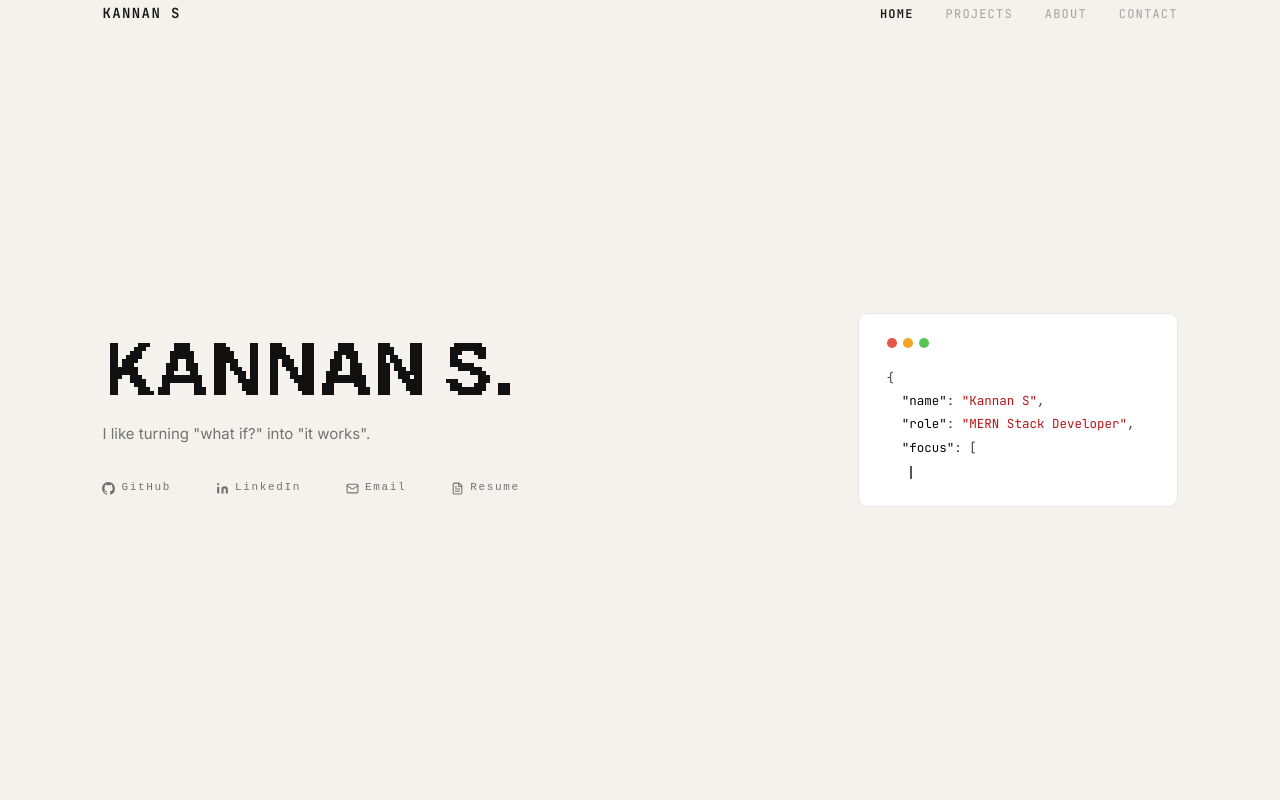
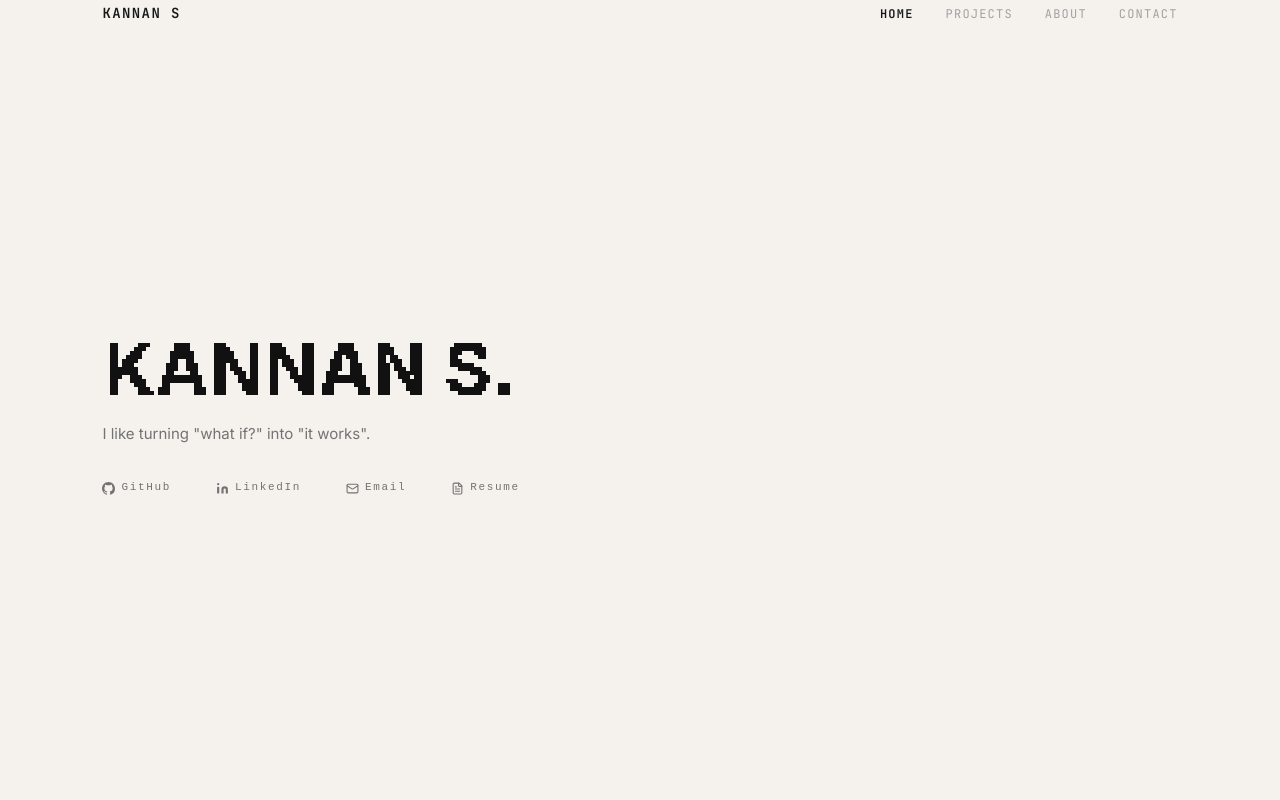
Before and after one commit to kannanCodes/Portfolio, a Next.js app: page / in a window 1280 px wide. Shown: the top 800 px of the page. Built offline with nearby package versions, Linux system fonts and the light colour scheme.

Commit message:
refactor: simplify hero layout with clean typography

```diff
--- a/components/Hero.tsx
+++ b/components/Hero.tsx
@@ -1,8 +1,8 @@
 "use client";
 
-import { useEffect, useRef, useState } from "react";
 import { Mail, FileText, ArrowUpRight } from "lucide-react";
 import PixelMagnet from "@/components/ui/pixel-magnet";
+
 const GitHubIcon = ({ size = 14 }: { size?: number }) => (
   <svg width={size} height={size} viewBox="0 0 24 24" fill="currentColor" aria-hidden="true">
     <path d="M12 0C5.37 0 0 5.37 0 12c0 5.31 3.435 9.795 8.205 11.385.6.105.825-.255.825-.57 0-.285-.015-1.23-.015-2.235-3.015.555-3.795-.735-4.035-1.41-.135-.345-.72-1.41-1.23-1.695-.42-.225-1.02-.78-.015-.795.945-.015 1.62.87 1.845 1.23 1.08 1.815 2.805 1.305 3.495.99.105-.78.42-1.305.765-1.605-2.67-.3-5.46-1.335-5.46-5.925 0-1.305.465-2.385 1.23-3.225-.12-.3-.54-1.53.12-3.18 0 0 1.005-.315 3.3 1.23.96-.27 1.98-.405 3-.405s2.04.135 3 .405c2.295-1.56 3.3-1.23 3.3-1.23.66 1.65.24 2.88.12 3.18.765.84 1.23 1.905 1.23 3.225 0 4.605-2.805 5.625-5.475 5.925.435.375.81 1.095.81 2.22 0 1.605-.015 2.895-.015 3.3 0 .315.225.69.825.57A12.02 12.02 0 0 0 24 12c0-6.63-5.37-12-12-12z" />
@@ -30,150 +30,6 @@ const socialLinks: SocialLink[] = [
   { label: "Resume", href: "/resume.pdf", icon: FileText },
 ];
 
-/* ─── Animated JSON Viewer ─────────────────────────────────── */
-/* ─── Animated JSON Viewer ─────────────────────────────────── */
-
-// Each token has text + a CSS color
-type Token = { text: string; color: string };
-
-const NEUTRAL  = "#374151"; // punctuation & braces — dark gray
-const KEY      = "#090909ff"; // keys — same dark gray
-const STR      = "#b81414ff"; // string values — teal
-const SPECIAL  = "#0d1cedff"; // booleans/special — purple
-
-const tokens: Token[] = [
-  { text: "{",                       color: NEUTRAL },
-  { text: "\n  ",                    color: NEUTRAL },
-  { text: '"name"',                  color: KEY     },
-  { text: ": ",                      color: NEUTRAL },
-  { text: '"Kannan S"',              color: STR     },
-  { text: ",\n  ",                   color: NEUTRAL },
-  { text: '"role"',                  color: KEY     },
-  { text: ": ",                      color: NEUTRAL },
-  { text: '"MERN Stack Developer"',  color: STR     },
-  { text: ",\n  ",                   color: NEUTRAL },
-  { text: '"focus"',                 color: KEY     },
-  { text: ": [\n    ",               color: NEUTRAL },
-  { text: '"Backend Development"',   color: STR     },
-  { text: ",\n    ",                 color: NEUTRAL },
-  { text: '"Real-time Systems"',     color: STR     },
-  { text: ",\n    ",                 color: NEUTRAL },
-  { text: '"Cloud & DevOps"',        color: STR     },
-  { text: "\n  ],\n  ",              color: NEUTRAL },
-  { text: '"currently"',             color: KEY     },
-  { text: ": ",                      color: NEUTRAL },
-  { text: '"Building & learning"',   color: STR     },
-  { text: ",\n  ",                   color: NEUTRAL },
-  { text: '"status"',                color: KEY     },
-  { text: ": ",                      color: NEUTRAL },
-  { text: '"open_to_work"',          color: SPECIAL },
-  { text: "\n}",                     color: NEUTRAL },
-];
-
-// Flatten tokens into a per-character array with color
-const chars: { ch: string; color: string }[] = tokens.flatMap(({ text, color }) =>
-  text.split("").map((ch) => ({ ch, color }))
-);
-
-function AnimatedJsonViewer() {
-  const [typed, setTyped] = useState(0);
-  const [started, setStarted] = useState(false);
-  const containerRef = useRef<HTMLDivElement>(null);
-
-  // Start only when the element enters the viewport
-  useEffect(() => {
-    const el = containerRef.current;
-    if (!el) return;
-    const observer = new IntersectionObserver(
-      ([entry]) => { if (entry.isIntersecting) { setStarted(true); observer.disconnect(); } },
-      { threshold: 0.3 }
-    );
-    observer.observe(el);
-    return () => observer.disconnect();
-  }, []);
-
-  // Character-by-character typing once started
-  useEffect(() => {
-    if (!started || typed >= chars.length) return;
-    const ch = chars[typed].ch;
-    // Pause longer at newlines; random speed otherwise for human feel
-    const delay = ch === "\n" ? 220 : 50 + Math.random() * 50;
-    const t = setTimeout(() => setTyped((n) => n + 1), delay);
-    return () => clearTimeout(t);
-  }, [started, typed]);
-
-  // Render: build lines from the chars typed so far
-  const renderLines = () => {
-    const segments: { ch: string; color: string }[] = chars.slice(0, typed);
-    const lines: { ch: string; color: string }[][] = [[]];
-    for (const seg of segments) {
-      if (seg.ch === "\n") {
-        lines.push([]);
-      } else {
-        lines[lines.length - 1].push(seg);
-      }
-    }
-    return lines;
-  };
-
-  const lines = renderLines();
-  const done = typed >= chars.length;
-
-  return (
-    <div
-      ref={containerRef}
-      style={{
-        background: "#ffffff",
-        border: "1px solid #e5e7eb",
-        borderRadius: "10px",
-        padding: "24px 28px",
-        fontFamily: "'JetBrains Mono', monospace",
-        fontSize: "12.5px",
-        lineHeight: "1.85",
-        width: "320px",
-        flexShrink: 0,
-      }}
-    >
-      {/* macOS traffic-light dots */}
-      <div style={{ display: "flex", gap: "6px", marginBottom: "18px" }}>
-        <span style={{ width: 10, height: 10, borderRadius: "50%", background: "#e5574b", display: "inline-block" }} />
-        <span style={{ width: 10, height: 10, borderRadius: "50%", background: "#f5a623", display: "inline-block" }} />
-        <span style={{ width: 10, height: 10, borderRadius: "50%", background: "#57c555", display: "inline-block" }} />
-      </div>
-
-      {/* Code lines */}
-      {lines.map((line, li) => (
-        <div key={li} style={{ whiteSpace: "pre", minHeight: "1.85em" }}>
-          {line.map((seg, si) => (
-            <span key={si} style={{ color: seg.color }}>{seg.ch}</span>
-          ))}
-          {/* blinking cursor at end of last line while still typing */}
-          {li === lines.length - 1 && !done && (
-            <span
-              style={{
-                display: "inline-block",
-                width: "1.5px",
-                height: "13px",
-                background: "#555",
-                marginLeft: "1px",
-                verticalAlign: "text-bottom",
-                animation: "json-blink 0.8s step-end infinite",
-              }}
-            />
-          )}
-        </div>
-      ))}
-
-      <style>{`
-        @keyframes json-blink {
-          0%, 100% { opacity: 1; }
-          50% { opacity: 0; }
-        }
-      `}</style>
-    </div>
-  );
-}
-
 /* ─── Hero ─────────────────────────────────────────────────── */
 export default function Hero() {
   return (
@@ -182,14 +38,7 @@ export default function Hero() {
       style={{ minHeight: "100vh", paddingTop: "120px", paddingBottom: "100px" }}
       className="flex flex-col justify-center"
     >
-      <div
-        className="animate-fade-up flex flex-col md:flex-row md:items-center justify-between"
-        style={{
-          gap: "clamp(28px, 4vw, 56px)",
-        }}
-      >
-        {/* ── Left: name / role / bio / links ─────────────── */}
-        <div className="flex-1" style={{ minWidth: 0, maxWidth: "600px" }}>
+      <div className="animate-fade-up" style={{ maxWidth: "680px" }}>
         <PixelMagnet
           className="mb-5"
           fontSize={72}
@@ -231,12 +80,6 @@ export default function Hero() {
           ))}
         </div>
       </div>
-
-        {/* ── Right: animated JSON viewer ──────────────────── */}
-        <div className="hidden md:block shrink-0">
-          <AnimatedJsonViewer />
-        </div>
-      </div>
     </section>
   );
 }
```
Lines whose indentation alone changed are shown as unchanged.
